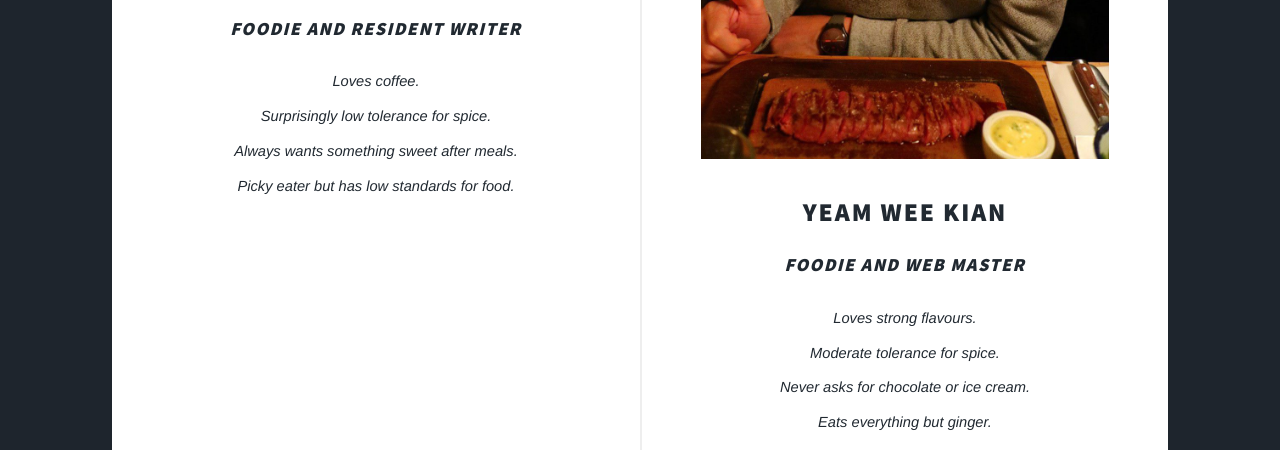
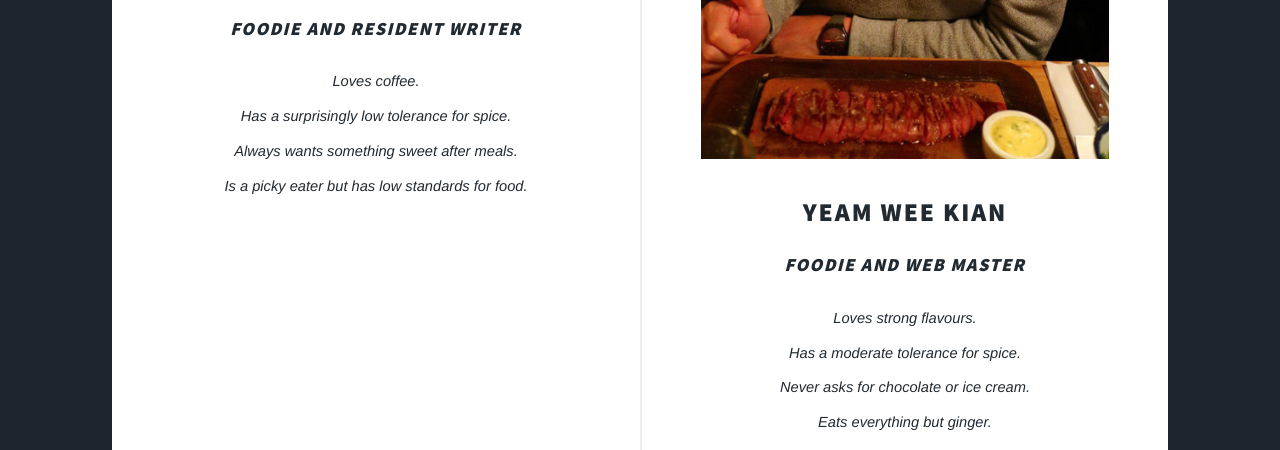
Before and after one commit to weekian/a-soup-story, a Jekyll site: the page built from about.md, in a window 1280 px wide. Shown: the part 1025-1475 px from the top of the page. Built offline with Jekyll 4.4.1, drawn with Linux system fonts in a browser that asks for light colours.

Commit message:
Content Changes

```diff
--- a/_layouts/about.html
+++ b/_layouts/about.html
@@ -28,9 +28,9 @@
         </header>
         <ul>
           <li>Loves coffee.</li>
-          <li>Surprisingly low tolerance for spice.</li>
+          <li>Has a surprisingly low tolerance for spice.</li>
           <li>Always wants something sweet after meals.</li>
-          <li>Picky eater but has low standards for food.</li>
+          <li>Is a picky eater but has low standards for food.</li>
         </ul>
       </article>
 
@@ -42,7 +42,7 @@
         </header>
         <ul>
           <li>Loves strong flavours.</li>
-          <li>Moderate tolerance for spice.</li>
+          <li>Has a moderate tolerance for spice.</li>
           <li>Never asks for chocolate or ice cream.</li>
           <li>Eats everything but ginger.</li>
         </ul>
--- a/_layouts/home.html
+++ b/_layouts/home.html
@@ -18,7 +18,7 @@
     <!-- Featured Post -->
     <article class="post featured">
 
-        <h2>Stay tuned for our first post!</h2>
+        <h2>Stay tuned for our first post.</h2>
         <h1>We can't wait!</h1>
 
 
--- a/assets/js/main.js
+++ b/assets/js/main.js
@@ -127,7 +127,7 @@
 			});
 
 		// Scrolly.
-			$('.scrolly').scrolly();
+			//	$('.scrolly').scrolly();
 
 		// Background.
 			$wrapper._parallax(0.925);
```
